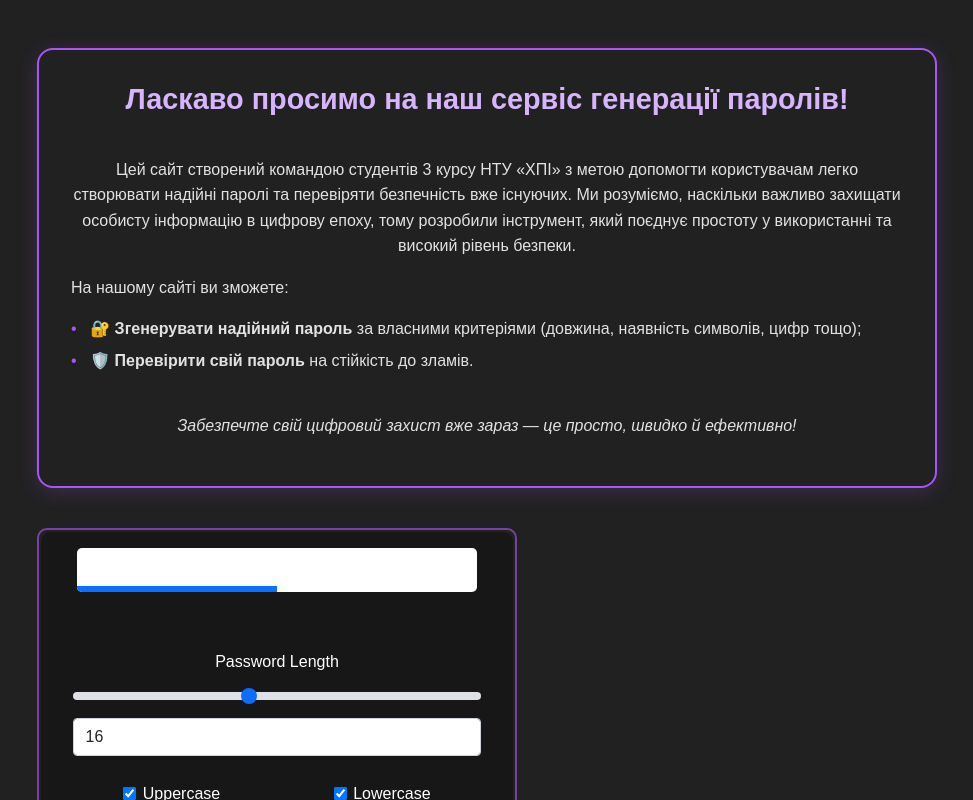
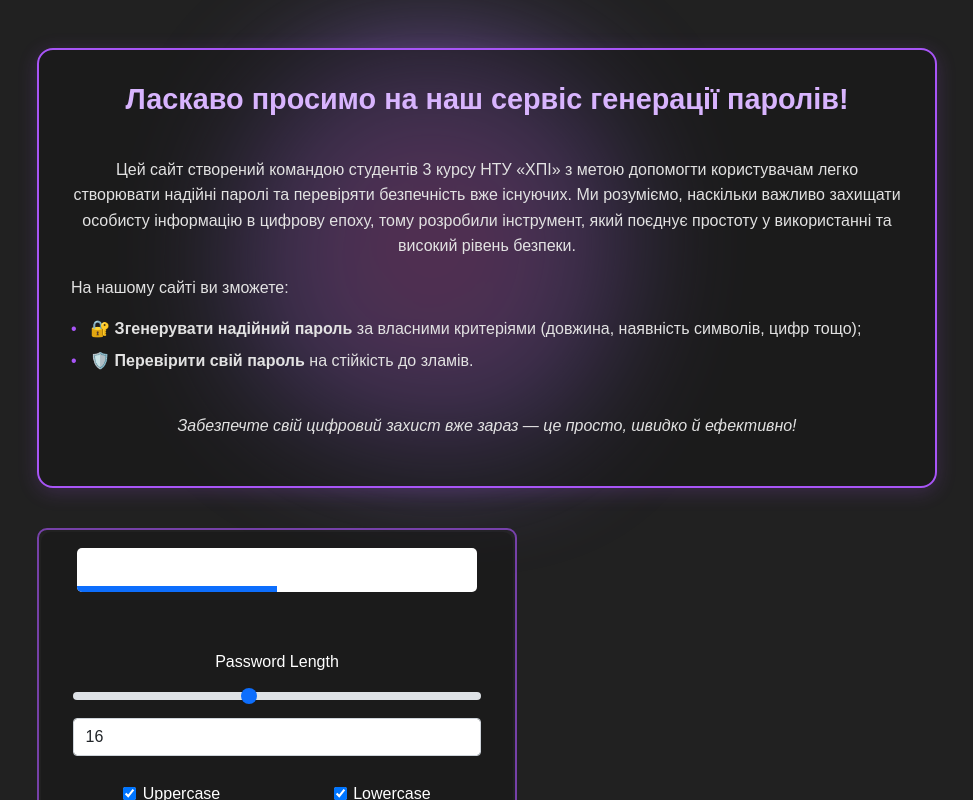
Before and after one commit to ySavushkin/PasswordGenerator, a React (Vite) app in the folder frontend/password-generator/: page /auth/register in a window 1280 px wide. Both pictures are taken after a click on the button "TO GENERATOR". Shown: the top 800 px of the page, without its empty margins (153-1126 px from the left). Built offline with nearby package versions, Linux system fonts and the light colour scheme; no server answers.

Commit message:
Add animated background

```diff
--- a/frontend/password-generator/src/index.css
+++ b/frontend/password-generator/src/index.css
@@ -5,13 +5,19 @@
 
     color-scheme: light dark;
     color: rgba(255, 255, 255, 0.87);
-    background-color: #242424;
+    background-color: #000000;
 
     font-synthesis: none;
     text-rendering: optimizeLegibility;
     -webkit-font-smoothing: antialiased;
     -moz-osx-font-smoothing: grayscale;
 }
+
+#root {
+    position: relative;
+    z-index: 1;
+  }
+
 
 a {
     font-weight: 500;
--- a/frontend/password-generator/src/pages/password-generator/PasswordGenerator.css
+++ b/frontend/password-generator/src/pages/password-generator/PasswordGenerator.css
@@ -35,6 +35,8 @@
     border: 2px solid #a955f7a1;
     transition: all 0.3s;
     padding: 0.1em;
+    position: relative;
+    z-index: 1;
 }
 
 .PasswordForm {
@@ -47,7 +49,7 @@
     padding-left: 2em;
     padding-right: 2em;
     padding-bottom: 1em;
-    background-color: #171717;
+    background-color: #17171785;
     transition: 0.4s ease-in-out;
 }
 
--- a/frontend/password-generator/src/pages/password-generator/PasswordGenerator.tsx
+++ b/frontend/password-generator/src/pages/password-generator/PasswordGenerator.tsx
@@ -7,6 +7,7 @@ import PasswordIntro from './components/PasswordIntro';
 import { CharOptions } from './components/password-options/CharOptions';
 import { fetchGeneratedPassword } from './services/PasswordService';
 import { API_ROUTES } from '../../constants/ApiRoutes';
+import BubbleBackground from './components/BubbleBackground';
 
 const PasswordGenerator: React.FC = () => {
     const [generatedPassword, setGeneratedPassword] = useState<string>('');
@@ -51,6 +52,7 @@ const PasswordGenerator: React.FC = () => {
 
     return (
         <>
+            <BubbleBackground/>
             <PasswordIntro/>
             <br></br>
             <div className="PasswordCard">
--- /dev/null
+++ b/frontend/password-generator/src/pages/password-generator/components/BubbleBackground.module.css
@@ -0,0 +1,50 @@
+.container {
+    position: fixed;
+    top: 0;
+    left: 0;
+    width: 100vw;
+    height: 100vh;
+    overflow: hidden;
+    z-index: -1;
+    pointer-events: none;
+  }
+
+  .bubble {
+    position: absolute;
+    width: 400px;
+    height: 400px;
+    background: radial-gradient(circle at center, #ff5ecf, #5e7eff);
+    border-radius: 50% 60% 40% 60% / 60% 50% 70% 40%;
+    opacity: 0.6;
+    filter: blur(60px);
+    animation:
+      move 20s infinite alternate ease-in-out,
+      morph 10s infinite alternate ease-in-out,
+      gradientShift 8s infinite alternate ease-in-out;
+  }
+
+  @keyframes move {
+    0%   { transform: translate(0vw, 0vh); }
+    25%  { transform: translate(50vw, 10vh); }
+    50%  { transform: translate(30vw, 60vh); }
+    75%  { transform: translate(80vw, 30vh); }
+    100% { transform: translate(0vw, 80vh); }
+  }
+
+  @keyframes morph {
+    0% {
+      border-radius: 50% 60% 40% 60% / 60% 50% 70% 40%;
+    }
+    100% {
+      border-radius: 60% 40% 60% 50% / 50% 60% 40% 70%;
+    }
+  }
+
+  @keyframes gradientShift {
+    0% {
+      background: radial-gradient(circle at center, #ff5ecf, #5e7eff);
+    }
+    100% {
+      background: radial-gradient(circle at center, #5e7eff, #ff5ecf);
+    }
+  }
--- /dev/null
+++ b/frontend/password-generator/src/pages/password-generator/components/BubbleBackground.tsx
@@ -0,0 +1,12 @@
+import React from 'react';
+import styles from './BubbleBackground.module.css';
+
+const BubbleBackground: React.FC = () => {
+  return (
+    <div className={styles.container}>
+      <div className={styles.bubble}></div>
+    </div>
+  );
+};
+
+export default BubbleBackground;
--- a/frontend/password-generator/src/pages/password-generator/components/PasswordIntro.css
+++ b/frontend/password-generator/src/pages/password-generator/components/PasswordIntro.css
@@ -7,7 +7,7 @@
     color: rgb(226, 226, 226);
     box-shadow: 0 4px 20px rgba(168, 85, 247, 0.2);
     font-family: 'Montserrat', sans-serif;
-
+    background-color: #17171785;
   }
 
   .intro-container h2 {
```
